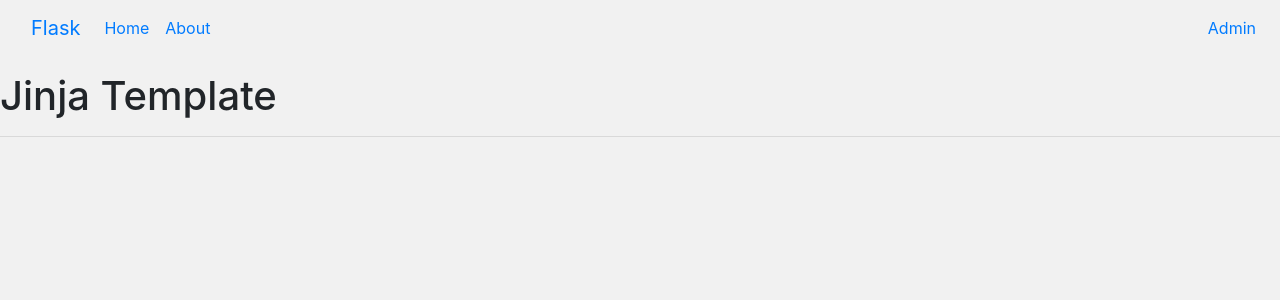
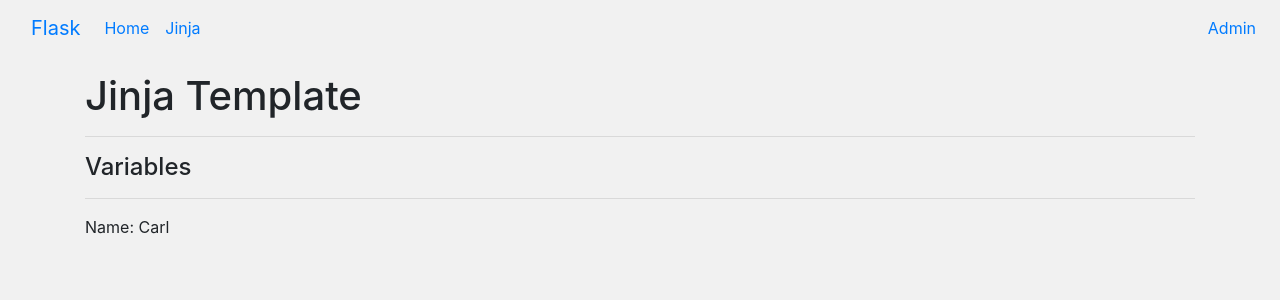
Before and after one commit to JuanCarlosDeJesus/API, a Flask app: page /jinja in a window 1280 px wide. Shown: the top 300 px of the page. Run offline with Flask 3, Linux system fonts and the light colour scheme.

Commit message:
Added Jinja link and objects

```diff
--- a/Flask/app/templates/public/jinja.html
+++ b/Flask/app/templates/public/jinja.html
@@ -4,11 +4,17 @@
 
 {% block main %}
 
-<div class="contianer">
+<div class="container">
     <div class="row">
         <div class="col">
+
             <h1>Jinja Template</h1>
             <hr>
+
+            <h4>Variables</h4>
+            <hr>
+            <p>Name: {{ my_name }}</p>
+
 
 
 
--- a/Flask/app/templates/public/templates/public_template.html
+++ b/Flask/app/templates/public/templates/public_template.html
@@ -31,7 +31,7 @@
             <a class="nav-link active" aria-current="page" href="/">Home</a>
           </li>
           <li class="nav-item">
-            <a class="nav-link" href="/about">About</a>
+            <a class="nav-link" href="/jinja">Jinja</a>
           </li>
         </ul>
       </div>
--- a/Flask/app/views.py
+++ b/Flask/app/views.py
@@ -10,7 +10,10 @@ def index():
 
 @app.route("/jinja")
 def jinja():
-    return render_template("public/jinja.html")
+
+    my_name = "Carl"
+
+    return render_template("public/jinja.html", my_name = my_name)
 
 # create /about decorator
 @app.route("/about")
```
